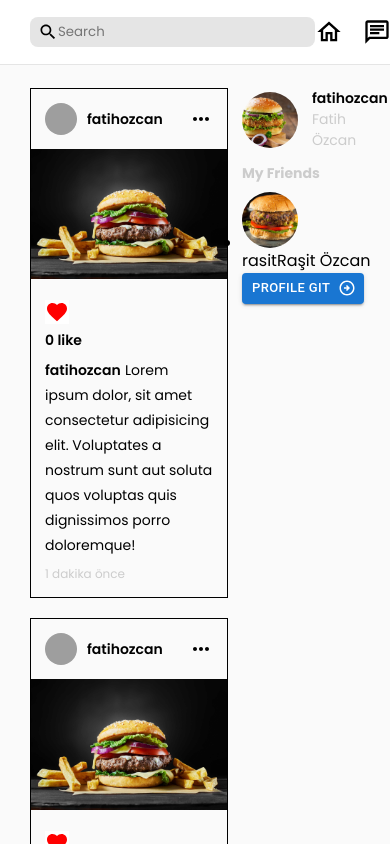
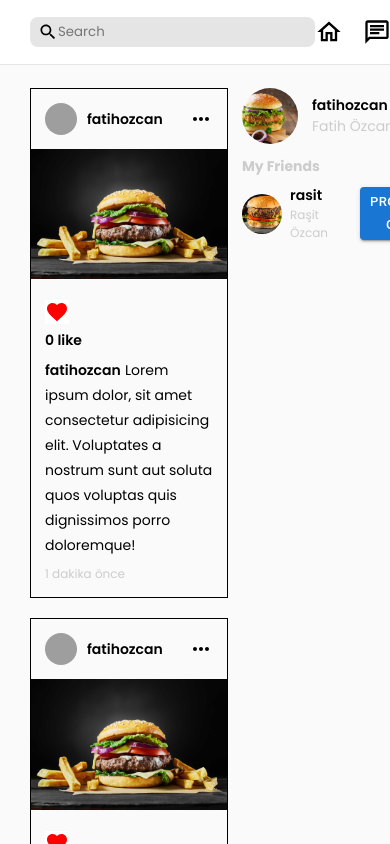
Before and after one commit to fatih3457/instagram-clone-project, a React (Create React App) app: page / in a window 390 px wide. Shown: the top 844 px of the page. Built offline with nearby package versions, Linux system fonts and the light colour scheme; grey boxes are pictures that could not be loaded.

Commit message:
seventh commit

```diff
--- a/src/App.jsx
+++ b/src/App.jsx
@@ -1,10 +1,16 @@
- import { Header } from "./components/header/Header";
+import { useState } from "react";
+import { Header } from "./components/header/Header";
+import { Share } from "./components/share/Share";
 import { Home } from "./pages/home/Home";
 
 function App() {
+  const [open, setOpen] = useState(false);
+  const handleOpen = () => setOpen(true);
+  const handleClose = () => setOpen(false);
   return (
     <div className="App">
-      <Header />
+      <Header handleOpen={handleOpen} />
+      <Share open={open} handleClose={handleClose} />
       <Home />
     </div>
   );
--- a/src/components/header/Header.jsx
+++ b/src/components/header/Header.jsx
@@ -6,7 +6,7 @@ import AddBoxOutlinedIcon from '@mui/icons-material/AddBoxOutlined';
 import { Avatar } from '@mui/material';
 import "./header.css";
 
-export const Header = () => {
+export const Header = ({ handleOpen }) => {
     return (
         <div className='header-wrapper'>
             <div className="container">
@@ -23,11 +23,11 @@ export const Header = () => {
                         <a href='/'>
                             <ChatOutlinedIcon className='icon'/>
                         </a>
+                        <AddBoxOutlinedIcon className='icon'
+                         style={{ cursor: "pointer" }}
+                         onClick={handleOpen}/>
                         <a href='/'>
-                            <AddBoxOutlinedIcon className='icon'/>
-                        </a>
-                        <a href='/'>
-                        <Avatar alt="Remy Sharp" src="https://www.diken.com.tr/wp-content/uploads/2023/07/20230724-elon-musk.jpg"
+                         <Avatar alt="Remy Sharp" src="https://www.diken.com.tr/wp-content/uploads/2023/07/20230724-elon-musk.jpg"
                          sx={{ width:28, height:28 }} />
                         </a>
                     </div>
--- a/src/components/rightBox/RightBox.jsx
+++ b/src/components/rightBox/RightBox.jsx
@@ -13,10 +13,10 @@ export const RightBox = () => {
             src="/images/3chicken.jpg"
             sx={{ width: 56, height: 56 }} />
         </a>
-        <a href="/" className="account-titles">
+        <div className="account-titles">
           <a href="/">fatihozcan</a>
           <span>Fatih Özcan</span>
-        </a>
+        </div>
       </div>
       <span className="friends-title">My Friends</span>
       <ul className="friends-list">
@@ -25,7 +25,7 @@ export const RightBox = () => {
           <a href="/">
           <Avatar
             src="/images/2blackbean.jpg"
-            sx={{ width: 56, height: 56 }} />
+            sx={{ width: 40, height: 40 }} />
         </a>
         <div className="friend-username">
           <a href="/">rasit</a>
--- a/src/components/rightBox/rightBox.css
+++ b/src/components/rightBox/rightBox.css
@@ -38,3 +38,40 @@
     flex-direction: column;
     row-gap: 12px;
 }
+
+.friend-item {
+    display: flex;
+    align-items: center;
+    justify-content: space-between;
+}
+
+.friend-item-left {
+    display: flex;
+    align-items: center;
+}
+
+.friend-username {
+    display: flex;
+    flex-direction: column;
+    margin-left: 8px;
+}
+
+.friend-username a {
+    font-size: 14px;
+    font-weight: 600;
+}
+
+.friend-username span {
+    font-size: 12px;
+    color:#ccc
+}
+
+.friend-item-right {
+    margin-left: 6pc;
+}
+
+@media (max-width: 1000px) {
+    .friend-item-right {
+        margin-left: 2pc;
+    }
+}
--- /dev/null
+++ b/src/components/share/Share.jsx
@@ -0,0 +1,33 @@
+import Box from '@mui/material/Box';
+import { Button } from '@mui/material';
+import Typography from '@mui/material/Typography';
+import Modal from '@mui/material/Modal';
+import "./share.css"
+
+export const Share = ({ open , handleClose}) => {
+
+    const style = {
+        position: 'absolute',
+        top: '50%',
+        left: '50%',
+        transform: 'translate(-50%, -50%)',
+        width: 400,
+        bgcolor: 'background.paper',
+        border: '2px solid #000',
+        boxShadow: 24,
+        p: 4,
+    };
+
+  return (
+    <>
+      <Modal open={open} onClose={handleClose} className='modal'
+      >
+        <Box className="modal-box">
+            <div className="modal-head">
+                <Typography variant='span'>Create New Post</Typography>
+            </div>
+        </Box>
+      </Modal>
+    </>
+     );
+};
--- /dev/null
+++ b/src/components/share/share.css
@@ -0,0 +1,18 @@
+.modal-box {
+    position: absolute;
+    top: 50%;
+    left: 50%;
+    transform: translate( -50%, -50% );
+    background: white;
+    width: 500px;
+    height: auto;
+    z-index: 999;
+    outline: none;
+    border-radius: 10px;
+}
+
+.modal-head {
+    text-align: center;
+    padding: 8px 0;
+    border-bottom: 1px solid #ccc;
+}
```
